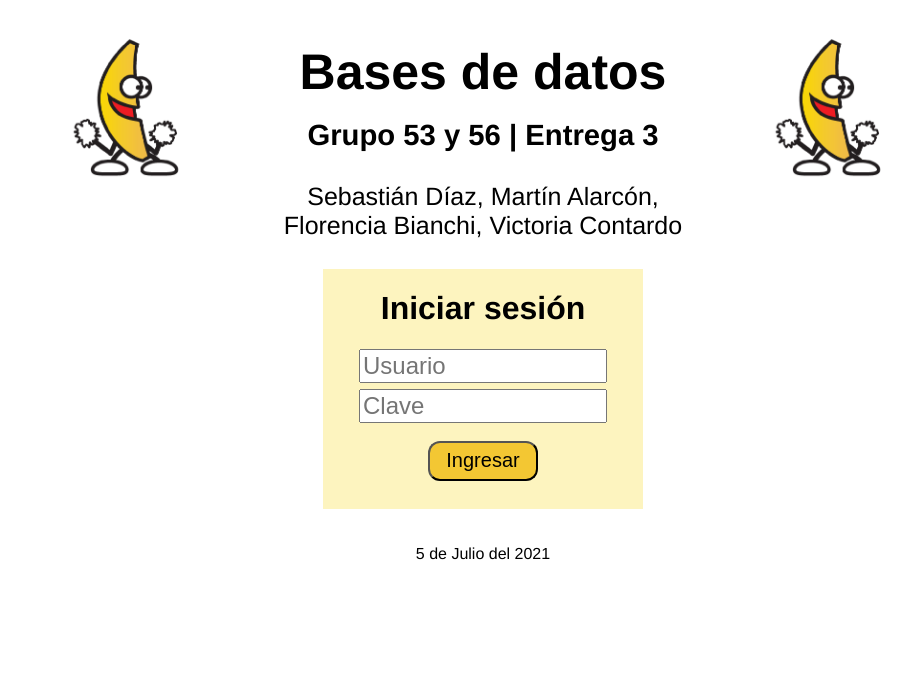
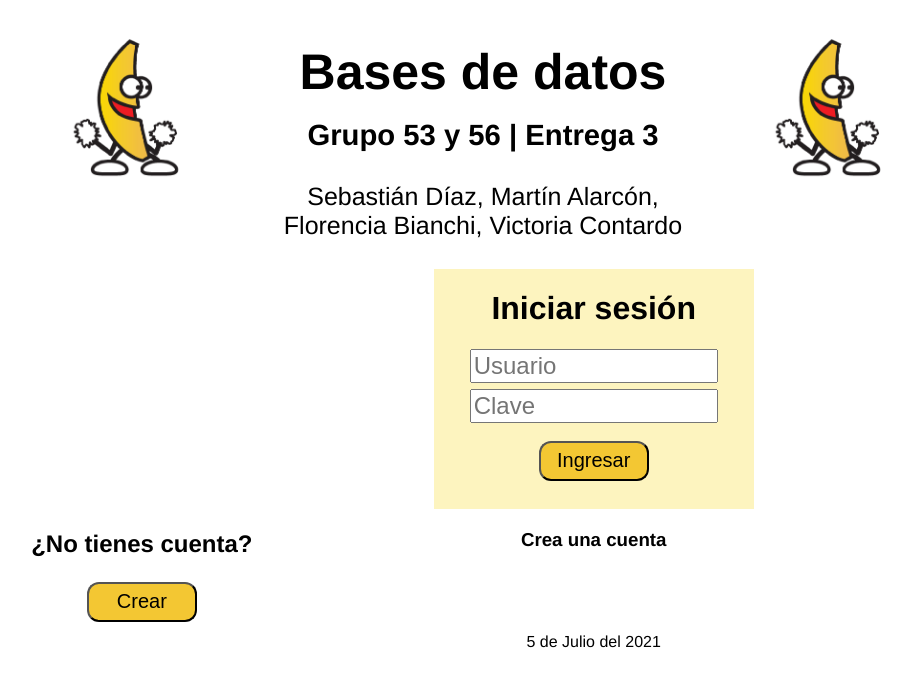
Before and after one commit to flobianchi/Sites, a PHP site: page / in a window 1280 px wide. Shown: the top 687 px of the page, without its empty margins (157-1069 px from the left). Run offline with PHP 8.4, Linux system fonts and the light colour scheme.

Commit message:
opcion nueva cuenta

```diff
--- a/index.php
+++ b/index.php
@@ -17,8 +17,17 @@ $_SESSION['ingresado'] = false;
     <input type="submit" value="Ingresar" id = "botonB">
 </form></div>
 
-<div></div>
-</div>
+<br>
+<br>
+<br>
+<br>
+<h2>¿No tienes cuenta?</h2>
+<h3>Crea una cuenta</h3>
+<br>
+<form id = 'caja' action="nueva_cuenta.php" method="post">
+    <input type="submit" value="Crear" id = "botonB">
+</form>
+<br>
 
 
 <?php include('templates/footer.html');
```
Also changed, not shown: nueva_cuenta.php (added, +15 -0 lines).
